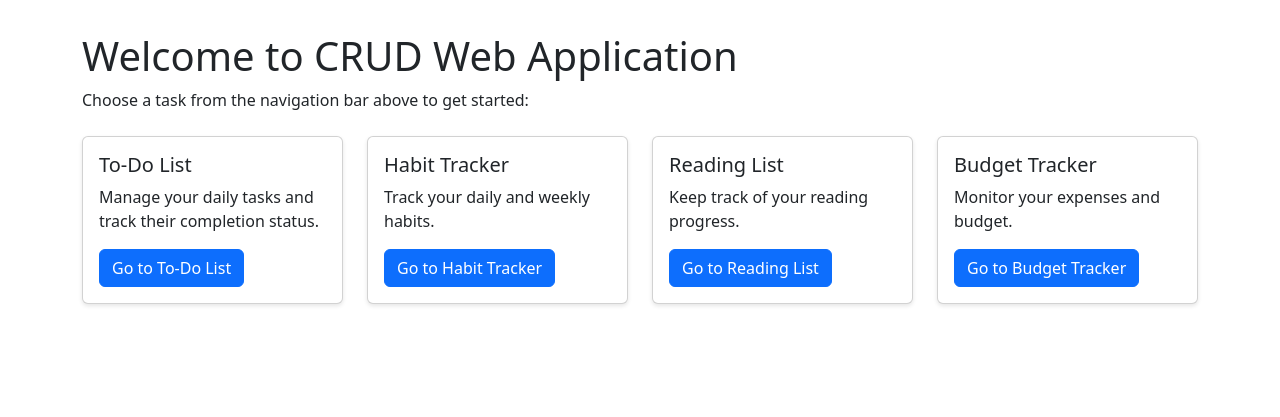
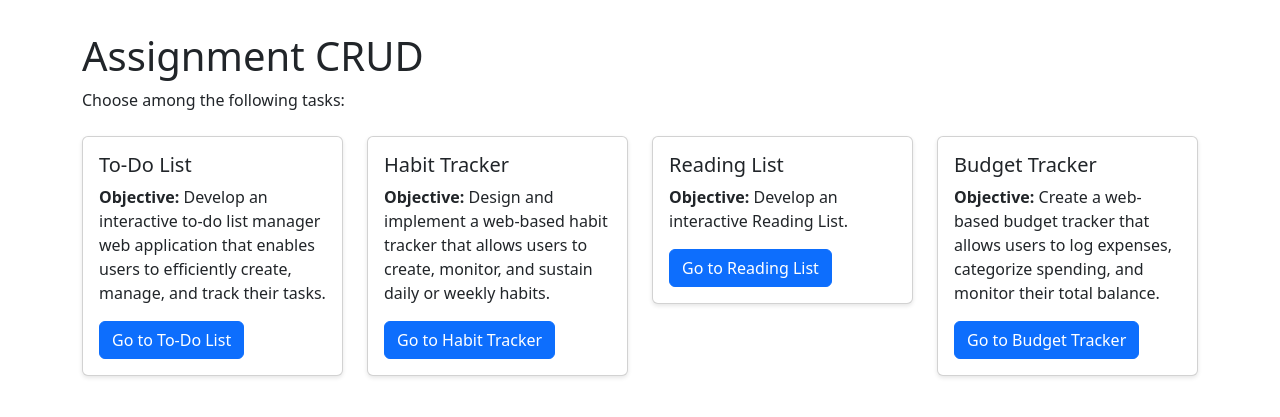
Before and after one commit to Tantalost/minor-CRUD, a PHP site: page / in a window 1280 px wide. Shown: the part 56-473 px from the top of the page. Run offline with PHP 8.4, Linux system fonts and the light colour scheme.

Commit message:
organization

```diff
--- a/index.html
+++ b/index.php
@@ -17,7 +17,7 @@
             <div class="collapse navbar-collapse" id="navbarNav">
                 <ul class="navbar-nav">
                     <li class="nav-item">
-                        <a class="nav-link" href="todo.html">To-Do List</a>
+                        <a class="nav-link" href="/T1/todolist.html">To-Do List</a>
                     </li>
                     <li class="nav-item">
                         <a class="nav-link" href="habits.html">Habit Tracker</a>
@@ -34,15 +34,15 @@
     </nav>
 
     <div class="container mt-4">
-        <h1>Welcome to CRUD Web Application</h1>
-        <p>Choose a task from the navigation bar above to get started:</p>
+        <h1>Assignment CRUD</h1>
+        <p>Choose among the following tasks:</p>
         <div class="row mt-4">
             <div class="col-md-3">
                 <div class="card">
                     <div class="card-body">
                         <h5 class="card-title">To-Do List</h5>
-                        <p class="card-text">Manage your daily tasks and track their completion status.</p>
-                        <a href="todo.html" class="btn btn-primary">Go to To-Do List</a>
+                        <p class="card-text"><strong>Objective:</strong> Develop an interactive to‑do list manager web application that enables users to efficiently create, manage, and track their tasks.</p>
+                        <a href="/T1/todolist.html" class="btn btn-primary">Go to To-Do List</a>
                     </div>
                 </div>
             </div>
@@ -50,7 +50,7 @@
                 <div class="card">
                     <div class="card-body">
                         <h5 class="card-title">Habit Tracker</h5>
-                        <p class="card-text">Track your daily and weekly habits.</p>
+                        <p class="card-text"><strong>Objective:</strong> Design and implement a web-based habit tracker that allows users to create, monitor, and sustain daily or weekly habits.</p>
                         <a href="habits.html" class="btn btn-primary">Go to Habit Tracker</a>
                     </div>
                 </div>
@@ -59,7 +59,7 @@
                 <div class="card">
                     <div class="card-body">
                         <h5 class="card-title">Reading List</h5>
-                        <p class="card-text">Keep track of your reading progress.</p>
+                        <p class="card-text"><strong>Objective:</strong> Develop an interactive Reading List.</p>
                         <a href="reading.html" class="btn btn-primary">Go to Reading List</a>
                     </div>
                 </div>
@@ -68,7 +68,7 @@
                 <div class="card">
                     <div class="card-body">
                         <h5 class="card-title">Budget Tracker</h5>
-                        <p class="card-text">Monitor your expenses and budget.</p>
+                        <p class="card-text"><strong>Objective:</strong> Create a web-based budget tracker that allows users to log expenses, categorize spending, and monitor their total balance.</p>
                         <a href="budget.html" class="btn btn-primary">Go to Budget Tracker</a>
                     </div>
                 </div>
--- a/T1/todolist.html
+++ b/todolist.html
@@ -3,7 +3,7 @@
 <head>
     <meta charset="UTF-8">
     <meta name="viewport" content="width=device-width, initial-scale=1.0">
-    <title>Task 1</title>
+    <title>Interactive To-Do List</title>
 </head>
 <body>
     <h1>Interactive To-Do List</h1>
```
Also changed, not shown: database/db_connect.php (added, +56 -0 lines), T4/bt-script.js (deleted), T4/bt-style.css (deleted), T4/budgettracker.html (deleted), budgettracker.html (added), css/bt-style.css (added), css/ht-style.css (added), css/rl-style.css (added), css/styling.css (renamed from styling.css), css/td-style.css (added), habittracker.html (added), js/bt-script.js (added), js/ht-script.js (added), js/rl-script.js (added), 2 more files.
